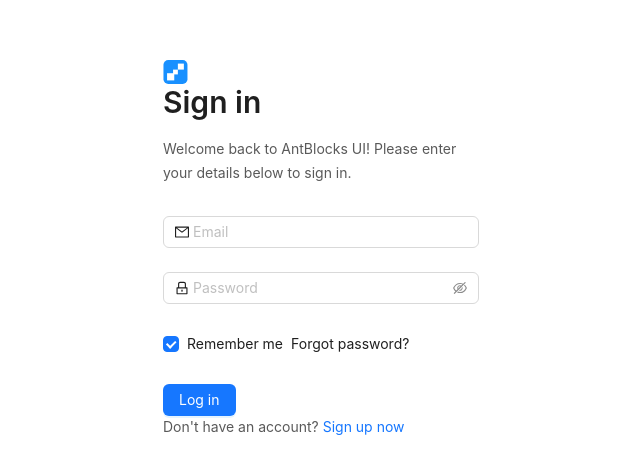
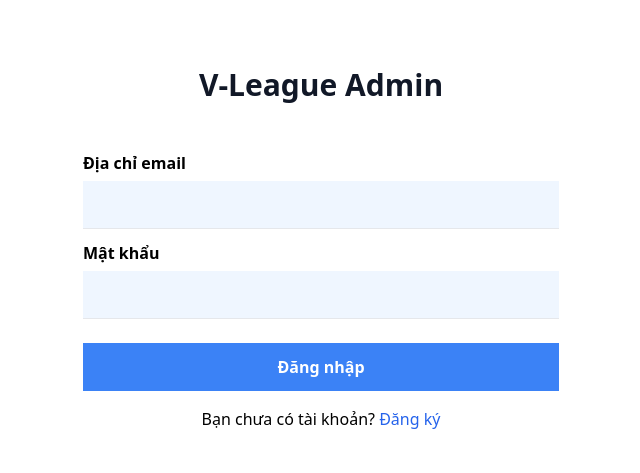
Before and after one commit to VuVietDuy/v-league-admin, a React (Vite) app: page /login in a window 1280 px wide. Shown: the part 151-624 px from the top of the page, without its empty margins (319-959 px from the left). Built offline with nearby package versions, Linux system fonts and the light colour scheme.

Commit message:
done login

```diff
--- a/src/App.tsx
+++ b/src/App.tsx
@@ -23,6 +23,7 @@ import ClubEdit from "@/pages/Club/ClubEdit";
 import MatchList from "@/pages/Match/MatchList";
 import MatchDetail from "@/pages/Match/MatchDetail/MatchDetail";
 import SeasonClubs from "@/pages/Season/SeasonClubs/SeasonClubs";
+import Login from "./pages/Auth/Login";
 
 const queryClient = new QueryClient();
 
--- a/src/pages/Auth/Login.tsx
+++ b/src/pages/Auth/Login.tsx
@@ -1,138 +1,85 @@
-import { Button, Checkbox, Form, Grid, Input, theme, Typography } from "antd";
+import fetcher from "@/api/fetcher";
+import { setToken } from "@/store/slice/token.slice";
+import { loginUser } from "@/store/slice/user.slice";
+import { ErrorMessage, Formik } from "formik";
+import { useDispatch } from "react-redux";
+import { NavLink, useNavigate } from "react-router-dom";
 
-import { LockOutlined, MailOutlined } from "@ant-design/icons";
-
-const { useToken } = theme;
-const { useBreakpoint } = Grid;
-const { Text, Title, Link } = Typography;
-
-export default function App() {
-  const { token } = useToken();
-  const screens = useBreakpoint();
-
-  const onFinish = (values: any) => {
-    console.log("Received values of form: ", values);
+function Login() {
+  const dispatch = useDispatch();
+  const navigate = useNavigate();
+  const handleSubmit = (values: any) => {
+    console.log(values);
+    fetcher.post("auth/login", values).then((res) => {
+      console.log(res);
+      dispatch(loginUser(res.data.data.user));
+      dispatch(setToken(res.data.data.accessToken));
+      navigate("/");
+    });
   };
-
-  const styles = {
-    container: {
-      margin: "0 auto",
-      padding: screens.md
-        ? `${token.paddingXL}px`
-        : `${token.sizeXXL}px ${token.padding}px`,
-      width: "380px",
-    },
-    footer: {
-      marginTop: token.marginLG,
-      textAlign: "center",
-      width: "100%",
-    },
-    forgotPassword: {
-      float: "right",
-    },
-    header: {
-      marginBottom: token.marginXL,
-    },
-    section: {
-      alignItems: "center",
-      backgroundColor: token.colorBgContainer,
-      display: "flex",
-      height: screens.sm ? "100vh" : "auto",
-      padding: screens.md ? `${token.sizeXXL}px 0px` : "0px",
-    },
-    text: {
-      color: token.colorTextSecondary,
-    },
-    title: {
-      fontSize: screens.md ? token.fontSizeHeading2 : token.fontSizeHeading3,
-    },
-  };
-
   return (
-    <section style={styles.section}>
-      <div style={styles.container}>
-        <div style={styles.header}>
-          <svg
-            width="25"
-            height="24"
-            viewBox="0 0 25 24"
-            fill="none"
-            xmlns="http://www.w3.org/2000/svg"
-          >
-            <rect x="0.464294" width="24" height="24" rx="4.8" fill="#1890FF" />
-            <path
-              d="M14.8643 3.6001H20.8643V9.6001H14.8643V3.6001Z"
-              fill="white"
-            />
-            <path
-              d="M10.0643 9.6001H14.8643V14.4001H10.0643V9.6001Z"
-              fill="white"
-            />
-            <path
-              d="M4.06427 13.2001H11.2643V20.4001H4.06427V13.2001Z"
-              fill="white"
-            />
-          </svg>
-
-          <Title style={styles.title}>Sign in</Title>
-          <Text style={styles.text}>
-            Welcome back to AntBlocks UI! Please enter your details below to
-            sign in.
-          </Text>
-        </div>
-        <Form
-          name="normal_login"
+    <div className="container flex flex-col items-center justify-center m-auto  h-screen">
+      <h1 className="text-3xl font-bold text-gray-900 mb-12 text-center mx-auto">
+        V-League Admin
+      </h1>
+      <div className="w-[500px] ">
+        <Formik
           initialValues={{
-            remember: true,
+            email: "",
+            password: "",
           }}
-          onFinish={onFinish}
-          layout="vertical"
-          requiredMark="optional"
+          onSubmit={handleSubmit}
         >
-          <Form.Item
-            name="email"
-            rules={[
-              {
-                type: "email",
-                required: true,
-                message: "Please input your Email!",
-              },
-            ]}
-          >
-            <Input prefix={<MailOutlined />} placeholder="Email" />
-          </Form.Item>
-          <Form.Item
-            name="password"
-            rules={[
-              {
-                required: true,
-                message: "Please input your Password!",
-              },
-            ]}
-          >
-            <Input.Password
-              prefix={<LockOutlined />}
-              type="password"
-              placeholder="Password"
-            />
-          </Form.Item>
-          <Form.Item>
-            <Form.Item name="remember" valuePropName="checked" noStyle>
-              <Checkbox>Remember me</Checkbox>
-            </Form.Item>
-            <a href="">Forgot password?</a>
-          </Form.Item>
-          <Form.Item style={{ marginBottom: "0px" }}>
-            <Button type="primary" htmlType="submit">
-              Log in
-            </Button>
-            <div>
-              <Text style={styles.text}>Don't have an account?</Text>{" "}
-              <Link href="">Sign up now</Link>
-            </div>
-          </Form.Item>
-        </Form>
+          {({ handleSubmit, handleChange, values }) => (
+            <form onSubmit={handleSubmit}>
+              <div className="px-3">
+                <div className="flex flex-col mb-3">
+                  <label className="mb-1.5 font-semibold" htmlFor="">
+                    Địa chỉ email
+                  </label>
+                  <input
+                    name="email"
+                    value={values.email}
+                    onChange={handleChange}
+                    className="p-2 text-sm h-12 bg-blue-50 border-b"
+                    type="email"
+                  />
+                  <ErrorMessage name="email" />
+                </div>
+                <div className="flex flex-col mb-6">
+                  <label className="mb-1.5 font-semibold" htmlFor="">
+                    Mật khẩu
+                  </label>
+                  <input
+                    name="password"
+                    value={values.password}
+                    onChange={handleChange}
+                    className="p-2 text-sm h-12 bg-blue-50 border-b"
+                    type="password"
+                  />
+                  <ErrorMessage name="password" />
+                </div>
+                <div className="flex flex-col">
+                  <button
+                    type="submit"
+                    className="flex justify-center items-center p-2 font-bold text-white bg-blue-500 h-12 bg-primary"
+                  >
+                    Đăng nhập
+                  </button>
+                </div>
+              </div>
+            </form>
+          )}
+        </Formik>
+        <p className="text-center mt-4">
+          Bạn chưa có tài khoản?{" "}
+          <NavLink className={"text-blue-600 "} to="/register">
+            Đăng ký
+          </NavLink>
+        </p>
       </div>
-    </section>
+    </div>
   );
 }
+
+export default Login;
```
Also changed, not shown: 1 other file (tests, documents, lock files or other folders).
